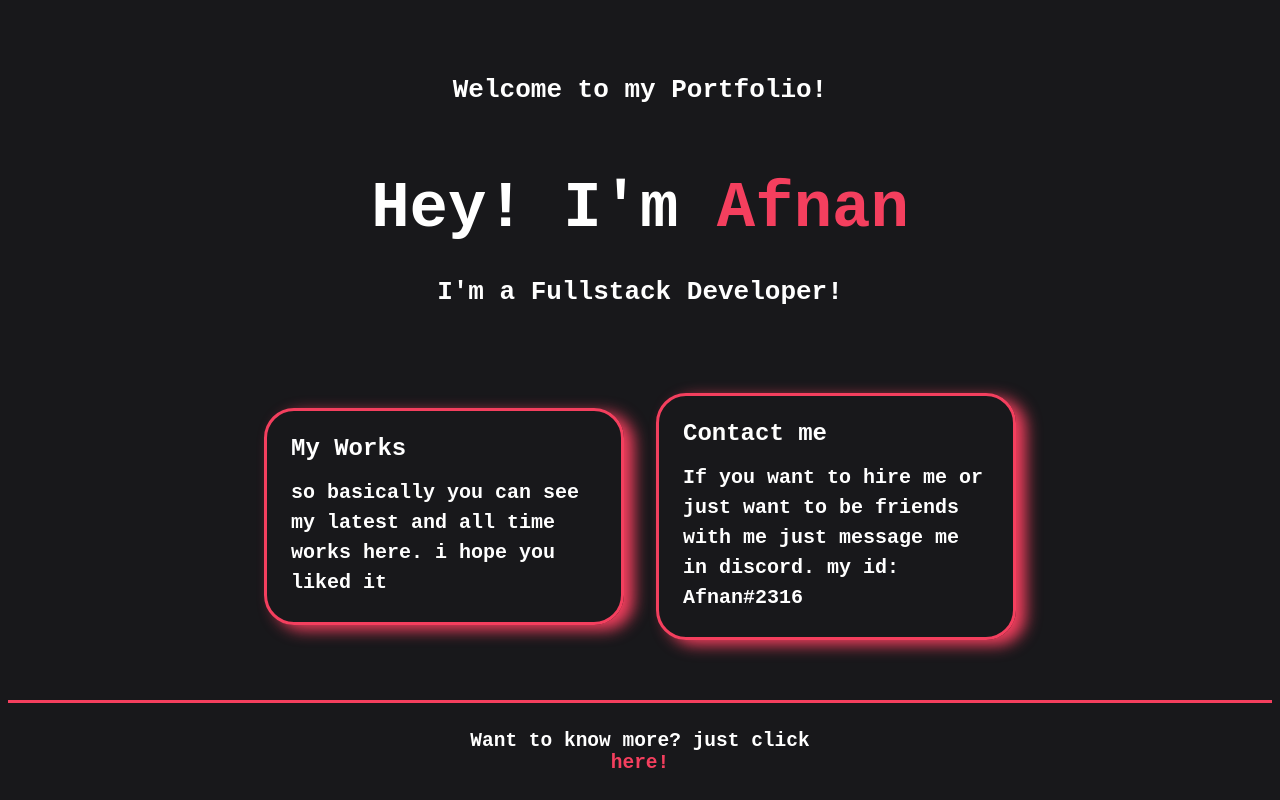
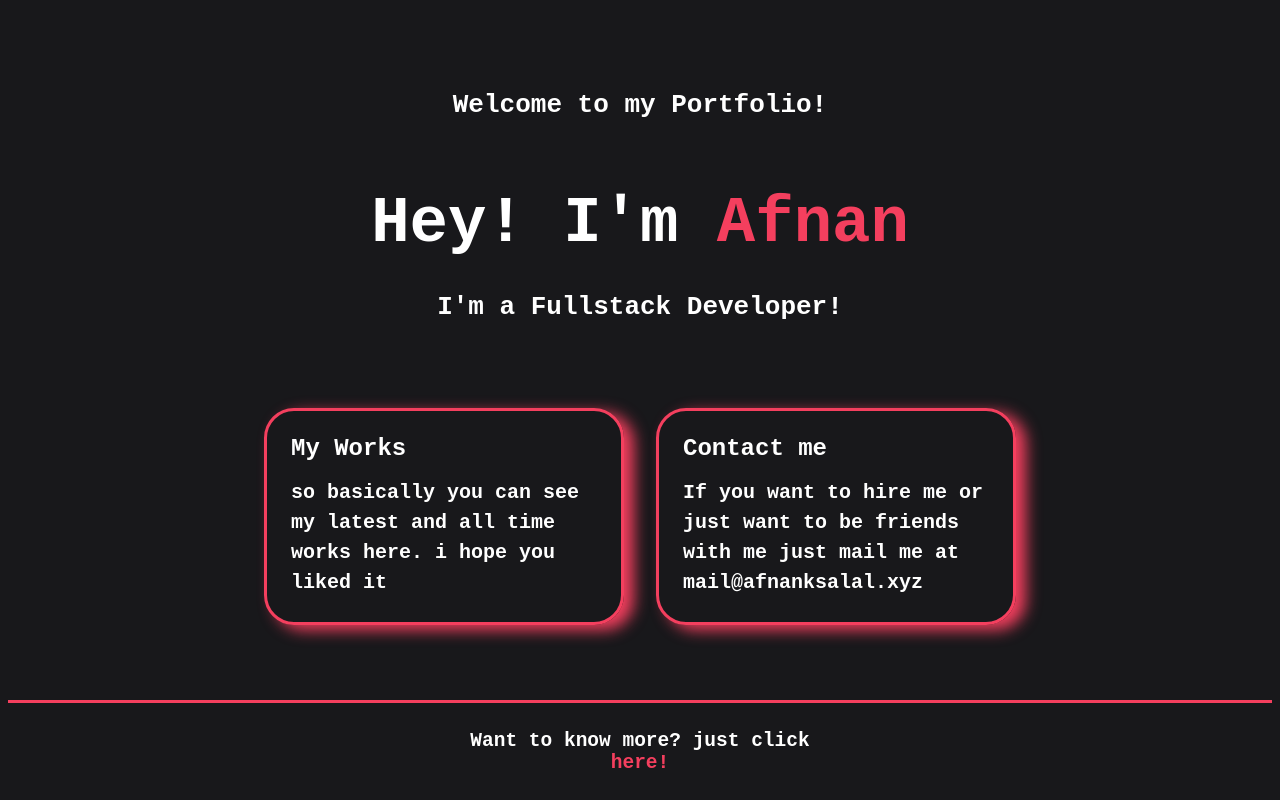
Before and after one commit to afnan007a/Portfolio-NextJS, a Next.js app: page / in a window 1280 px wide. Built offline with nearby package versions, Linux system fonts and the light colour scheme.

Commit message:
Update index.js

```diff
--- a/pages/index.js
+++ b/pages/index.js
@@ -45,8 +45,7 @@ export default function Home() {
               <strong>
                 <h3>Contact me</h3>
                 <p>
-                  If you want to hire me or just want to be friends with me just
-                  message me in discord. my id: Afnan#2316
+                  If you want to hire me or just want to be friends with me just mail me at mail@afnanksalal.xyz
                 </p>
               </strong>
             </code>
```
